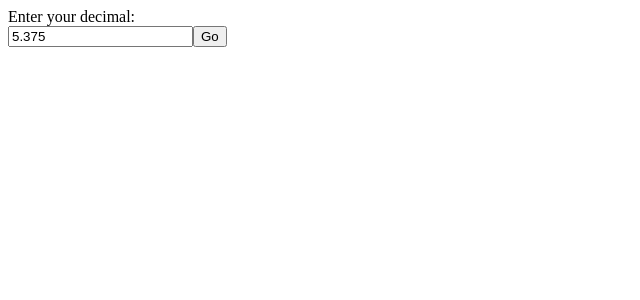
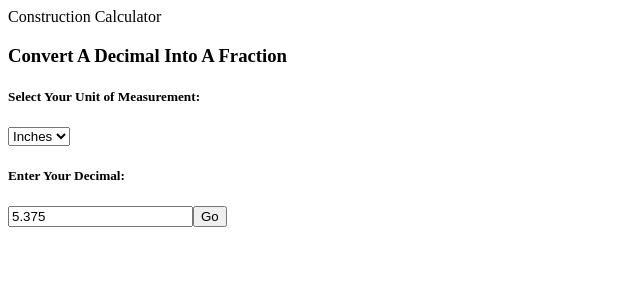
Before and after one commit to lisab1993/construction_calc, a React (Vite) app in the folder build_calc/: page / in a window 1280 px wide. Shown: the top 300 px of the page, without its empty margins (0-640 px from the left). Built offline with nearby package versions, Linux system fonts and the light colour scheme.

Commit message:
making additions

```diff
--- a/build_calc/src/App.jsx
+++ b/build_calc/src/App.jsx
@@ -1,10 +1,11 @@
-import Home from "./components/Home"
 import DecimalHelp from "./components/DecimalHelp"
+import Header from "./components/Header"
 
 function App() {
 
   return (
     <>
+    <Header />
     <
       DecimalHelp />
     </>
--- a/build_calc/src/components/DecimalHelp.jsx
+++ b/build_calc/src/components/DecimalHelp.jsx
@@ -2,10 +2,15 @@ import React, { useEffect, useState } from "react";
 
 const DecimalHelp = () => {
   const [decimalEntry, setDecimalEntry] = useState(5.375);
-  const [output, setOutput] = useState("")
+  const [output, setOutput] = useState("");
+  const [unitType, setUnitType] = useState("Inches")
 
   const handleDecimalChange = (e) => {
     setDecimalEntry(e.target.value);
+  };
+
+  const handleUnitChange = (e) => {
+    setUnitType(e.target.value);
   };
 
   const toSixteenth = (largeDecimal) => {
@@ -91,8 +96,17 @@ const DecimalHelp = () => {
 
   return (
     <>
-      <span>Enter your decimal: </span>
+      <h3>Convert A Decimal Into A Fraction</h3>
       <div>
+        <h5>Select Your Unit of Measurement:</h5>
+      <select value={unitType} onChange={handleUnitChange}>
+          <option value="Inches">Inches</option>
+          <option value="Feet">Feet</option>
+          <option value="Yards">Yards</option>
+        </select>
+      </div>
+      <div>
+        <h5>Enter Your Decimal:</h5>
         <input
           type="text"
           name="decimalEntry"
--- /dev/null
+++ b/build_calc/src/components/Header.jsx
@@ -0,0 +1,9 @@
+import React from 'react'
+
+const Header = () => {
+  return (
+    <div>Construction Calculator</div>
+  )
+}
+
+export default Header
--- a/build_calc/src/components/Home.jsx
+++ /dev/null
@@ -1,9 +0,0 @@
-import React from 'react'
-
-const Home = () => {
-  return (
-    <div>Home Page!!!</div>
-  )
-}
-
-export default Home
```
Also changed, not shown: build_calc/src/components/FractionHelp.jsx (added, +9 -0 lines).
